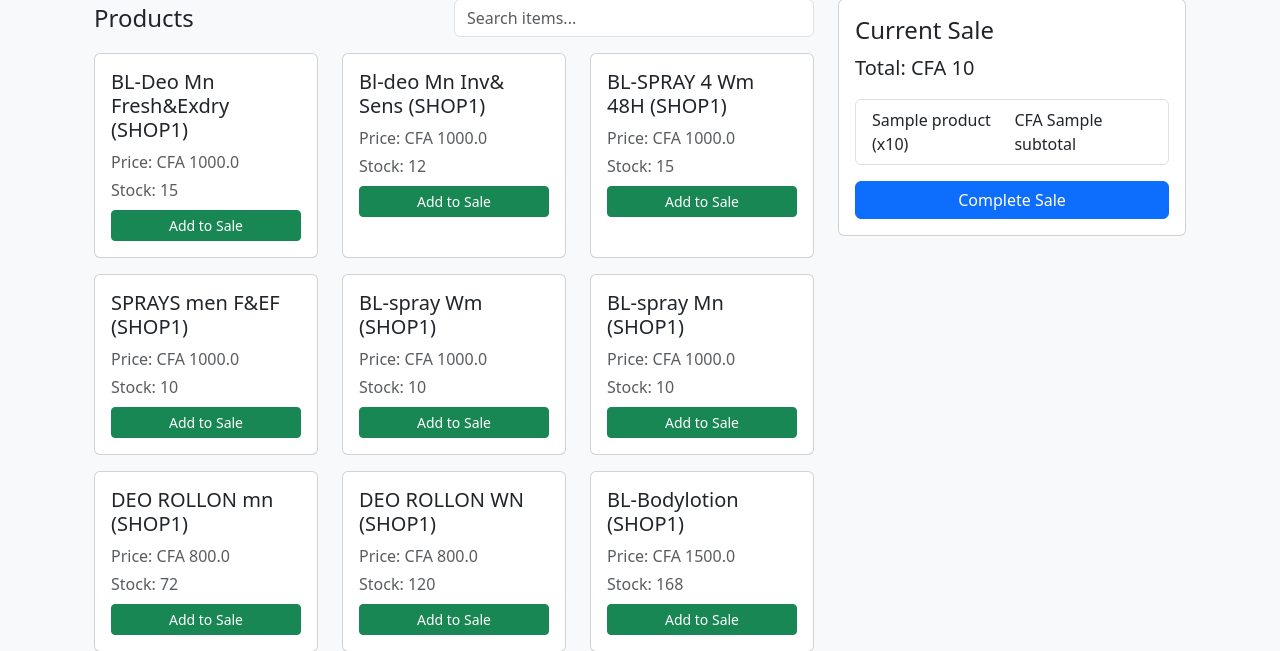
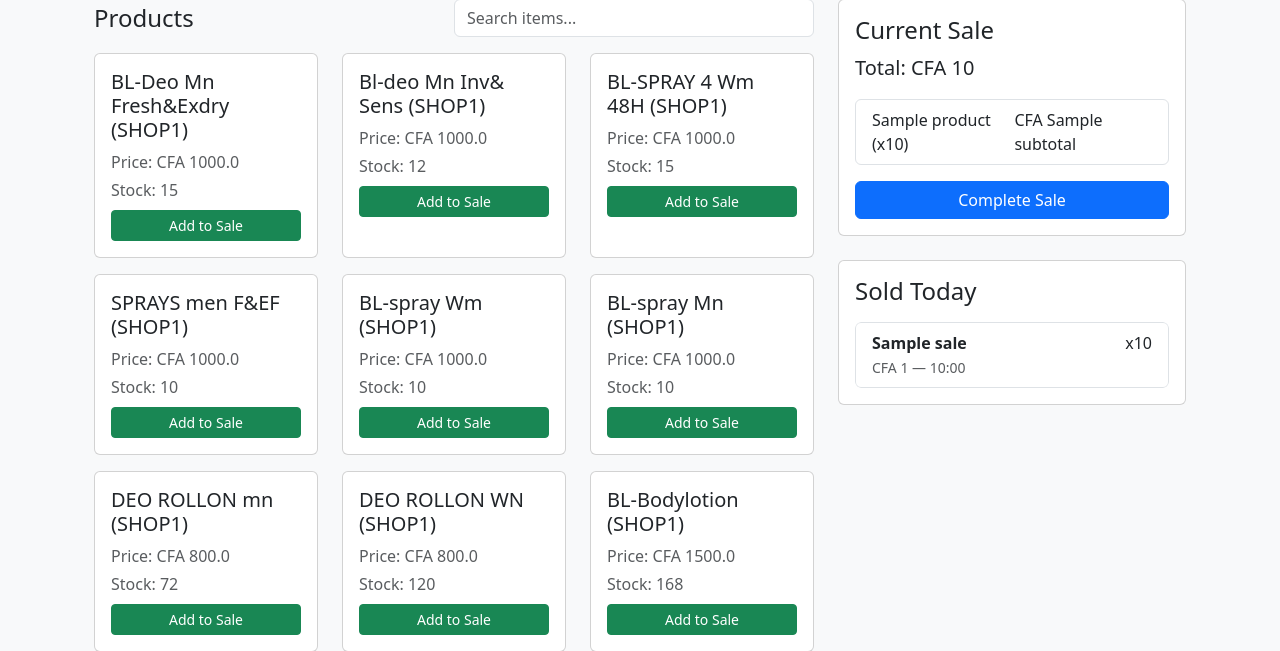
Before and after one commit to chifru19/asaba-inventory-pos, a Flask app: template templates/pos.html in a window 1280 px wide. Shown: the part 81-732 px from the top of the page. Run offline with Flask 3, Linux system fonts and the light colour scheme; tables that the repository leaves empty hold one stand-in row (values such as "Sample post"); the template is opened without the code that fills it: values that come from a table or form of the project are taken from there, most other values are stand-ins (such as "Sample title", 1, 10 or a date in 2020).

Commit message:
Add today's sales list to worker POS view and route

```diff
--- a/app/templates/pos.html
+++ b/app/templates/pos.html
@@ -27,9 +27,9 @@
             </div>
         </div>
 
-        <!-- Current Sale Column -->
+        <!-- Current Sale & Daily Sales Column -->
         <div class="col-md-4">
-            <div class="card">
+            <div class="card mb-4">
                 <div class="card-body">
                     <h4 class="card-title">Current Sale</h4>
                     <p class="fs-5">Total: CFA {{ total }}</p>
@@ -44,6 +44,28 @@
                     <form action="{{ url_for('main.complete_sale') }}" method="POST">
                         <button type="submit" class="btn btn-primary w-100">Complete Sale</button>
                     </form>
+                </div>
+            </div>
+
+            <!-- Today's Sold Items Section -->
+            <div class="card">
+                <div class="card-body">
+                    <h4 class="card-title">Sold Today</h4>
+                    {% if today_sales %}
+                    <ul class="list-group mt-3" style="max-height: 250px; overflow-y: auto;">
+                        {% for sale in today_sales %}
+                        <li class="list-group-item">
+                            <div class="d-flex justify-content-between">
+                                <span class="fw-bold">{{ sale.product_name }}</span>
+                                <span>x{{ sale.quantity }}</span>
+                            </div>
+                            <small class="text-muted">CFA {{ sale.total_price }} — {{ sale.timestamp.strftime('%H:%M') }}</small>
+                        </li>
+                        {% endfor %}
+                    </ul>
+                    {% else %}
+                    <p class="text-muted mt-2 mb-0">No sales recorded yet today.</p>
+                    {% endif %}
                 </div>
             </div>
         </div>
```
